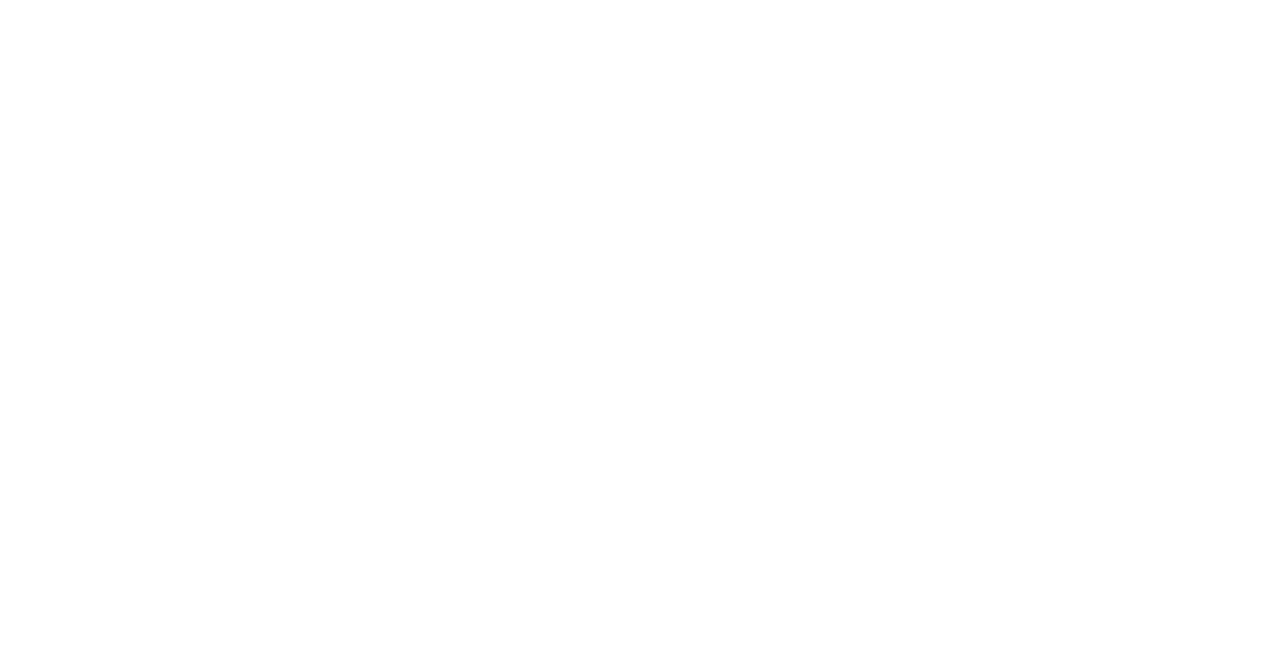
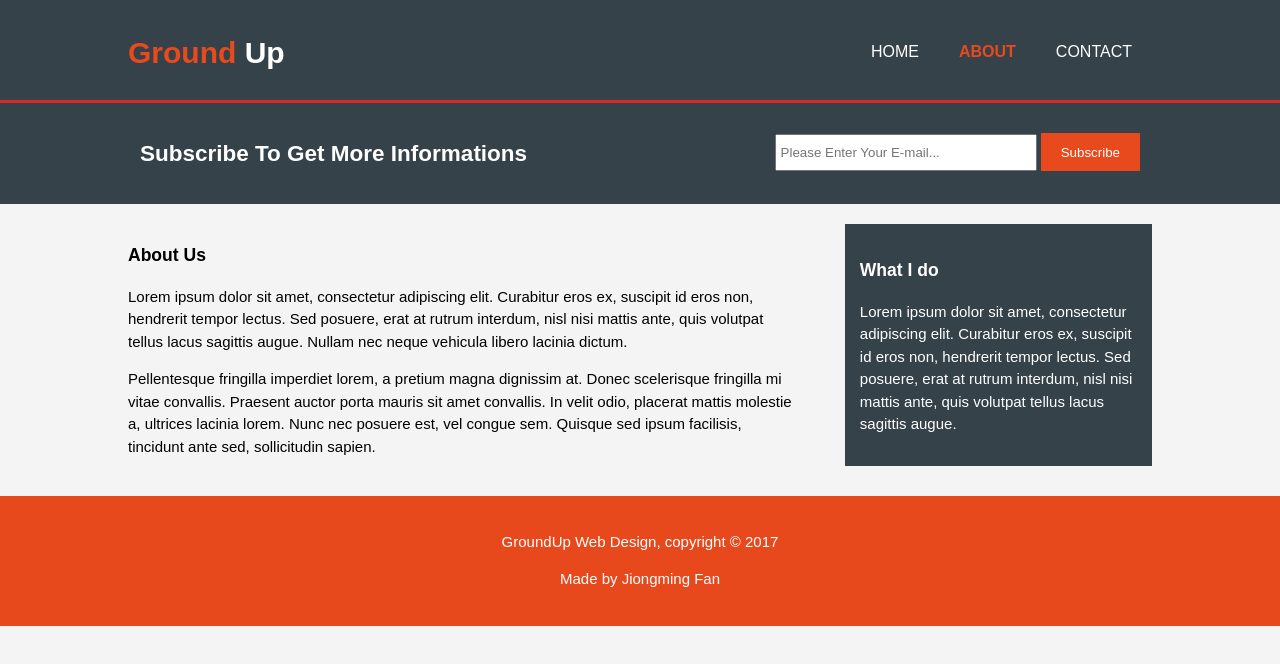
Before and after one commit to FanFanFantastic/GroundUpWebsites, a plain HTML site: page about.html in a window 1280 px wide. Drawn offline with Linux system fonts and the light colour scheme.

Commit message:
added about page

```diff
--- a/CSS/style.css
+++ b/CSS/style.css
@@ -42,6 +42,15 @@ ul
     padding-left: 20px;
     padding-right: 20px;
     color: #ffffff;
+}
+
+.dark
+{
+    padding: 15px;
+    background: #35424a;
+    color: #ffffff;
+    margin-top: 10px;
+    margin-bottom: 10px;
 }
 
 /*Header*/
@@ -172,3 +181,19 @@ footer
     text-align: center;
 
 }
+
+
+/*About Page*/
+#main-col
+{
+    margin-top: 20px;
+    float: left;
+    width: 65%;
+}
+
+#sidebar
+{
+    float: right;
+    width: 30%;
+    margin-top: 10px;
+}
--- a/about.html
+++ b/about.html
@@ -0,0 +1,78 @@
+<!DOCTYPE HTML>
+
+<html>
+
+    <head>
+        <meta charset="utf-8">
+        <meta name="viewport" content="width=device-width">
+        <meta name="author" content="Jiongming Fan">
+        <meta name="description" type="My Example website from 0 to finish with HTML5 and CSS">
+        <meta name="keywords" type="Jiongming Fan,HTML5 Example, FanFan_Fantastic, Groundup application">
+        <title>Fast Web Design|About</title>
+        <link rel="stylesheet" href="CSS/style.css">
+        <script type="text/javascript" src="js/global.js"></script>
+
+    </head>
+
+    <body>
+        <header>
+            <div class="container">
+                <div id="branding">
+                    <h1><span class="highlight">Ground </span>Up</h1>
+                </div>
+
+                <nav>
+                    <ul>
+                        <li> <a href="/index.html">Home</a></li>
+                        <li class="current"> <a href="/about.html">About</a></li>
+                        <li> <a href="/contact.html">Contact</a></li>
+                    </ul>
+                </nav>
+            </div>
+        </header>
+
+
+
+        <section id="newsletter">
+            <div class="container">
+                <h1>Subscribe To Get More Informations</h1>
+                <form>
+                    <input type="email" placeholder="Please Enter Your E-mail...">
+                    <button type="submit" class="button_1">Subscribe</button>
+                </form>
+            </div>
+        </section>
+
+        <section id="main">
+            <div class="container">
+                <article id="main-col">
+                    <h1 class="page-title">About Us</h1>
+                    <p>
+                        Lorem ipsum dolor sit amet, consectetur adipiscing elit. Curabitur eros ex, suscipit id eros non, hendrerit tempor lectus. Sed posuere, erat at rutrum interdum, nisl nisi mattis ante, quis volutpat tellus lacus sagittis augue. Nullam nec neque vehicula libero lacinia dictum.
+                    </p>
+                    <p>
+                         Pellentesque fringilla imperdiet lorem, a pretium magna dignissim at. Donec scelerisque fringilla mi vitae convallis. Praesent auctor porta mauris sit amet convallis. In velit odio, placerat mattis molestie a, ultrices lacinia lorem. Nunc nec posuere est, vel congue sem. Quisque sed ipsum facilisis, tincidunt ante sed, sollicitudin sapien.
+                    </p>
+                </article>
+                <aside id="sidebar">
+                    <div class="dark">
+                        <h3>What I do</h3>
+                        <p>
+                             Lorem ipsum dolor sit amet, consectetur adipiscing elit. Curabitur eros ex, suscipit id eros non, hendrerit tempor lectus. Sed posuere, erat at rutrum interdum, nisl nisi mattis ante, quis volutpat tellus lacus sagittis augue.
+                        </p>
+                    </div>
+                </aside>
+            </div>
+        </section>
+
+        <footer>
+
+           <p>GroundUp Web Design, copyright &copy; 2017</p>
+           <p>Made by Jiongming Fan</p>
+
+        </footer>
+
+    </body>
+
+
+</html>
```
